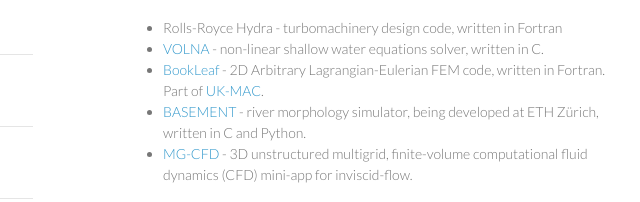
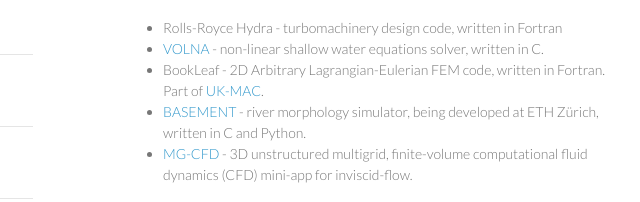
Before and after one commit to OP-DSL/op-dsl.github.io, a plain HTML site: page codes.html in a window 1280 px wide. Shown: the part 192-394 px from the top of the page, 447-1087 px from the left. Drawn offline with Linux system fonts and the light colour scheme.

Commit message:
Bookleaf link broken

```diff
--- a/codes.html
+++ b/codes.html
@@ -41,7 +41,7 @@
         <ul>
           <li>Rolls-Royce Hydra - turbomachinery design code, written in Fortran</li>
           <li><a href="https://github.com/reguly/volna">VOLNA</a> - non-linear shallow water equations solver, written in C.</li>
-          <li><a href="https://github.com/UK-MAC/BookLeaf_ref/tree/op2">BookLeaf</a> - 2D Arbitrary Lagrangian-Eulerian FEM code, written in Fortran. Part of <a href="http://uk-mac.github.io/">UK-MAC</a>.</li>
+          <li>BookLeaf - 2D Arbitrary Lagrangian-Eulerian FEM code, written in Fortran. Part of <a href="http://uk-mac.github.io/">UK-MAC</a>.</li>
           <li><a href="http://www.basement.ethz.ch">BASEMENT</a> - river morphology simulator, being developed at ETH Zürich, written in C and Python.</li>
           <li><a href="https://github.com/warwick-hpsc/MG-CFD-app-OP2">MG-CFD</a> - 3D unstructured multigrid, finite-volume computational fluid dynamics (CFD) mini-app for inviscid-flow.</li>
         </ul>
```
